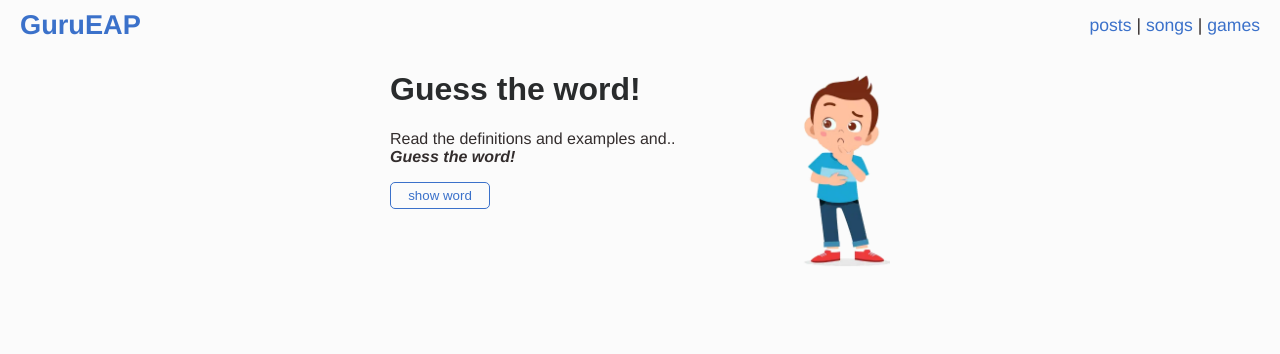
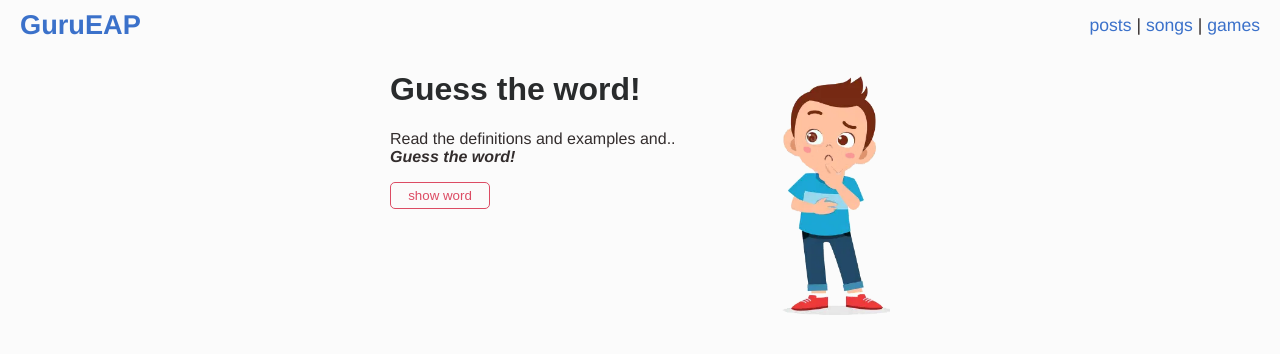
Before and after one commit to boltonsteve/gurueap, a SvelteKit app: page /games/guess-the-word in a window 1280 px wide. Both pictures are taken after a click on the button "get word". Shown: the top 354 px of the page. Built offline with nearby package versions, Linux system fonts and the light colour scheme; no server answers.

Commit message:
guess the word 3

```diff
--- a/src/routes/games/guess-the-word/+page.svelte
+++ b/src/routes/games/guess-the-word/+page.svelte
@@ -47,7 +47,7 @@
 
 <div class="mb-3 mw-500">
 
-    <img src="/img/guess.png" alt="guess" style="height:200px;float:right;">
+    <img src="/img/guess.png" alt="guess" style="height:250px;float:right;">
     <h1>Guess the word!</h1>
     <p>Read the definitions and examples and..<br><b><i>Guess the word!</i></b></p>
 
@@ -56,11 +56,11 @@
     {/if}
 
     {#if showClearButton}
-        <button class="btn btn-outline-danger" on:click={doClear}>clear</button>
+        <button class="btn btn-outline-info" on:click={doClear}>clear</button>
     {/if}
 
     {#if showWordButton && mode=="guess"}
-        <button class="btn btn-outline-primary" on:click={doShowWord}>show word</button>
+        <button class="btn btn-outline-danger" on:click={doShowWord}>show word</button>
     {/if}
 
     {#if showDictionary}
```
